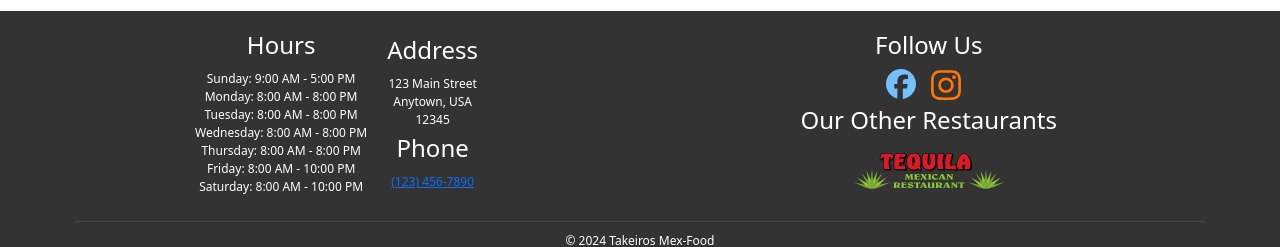
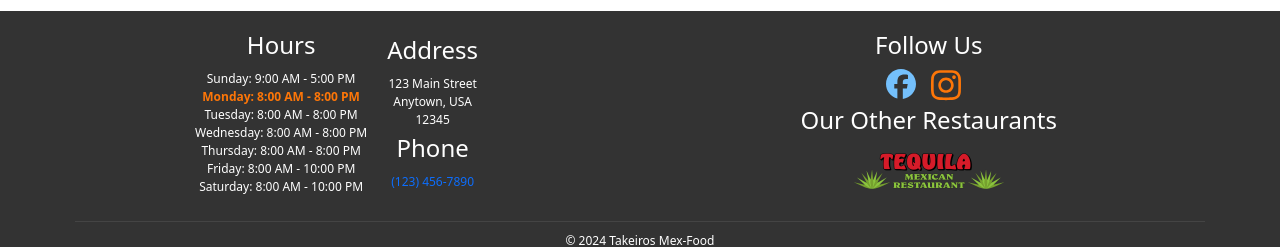
Before and after one commit to lizarose/Takeiros, a React (Vite) app in the folder Takeiros-React/: page / in a window 1280 px wide. Shown: the part 534-781 px from the top of the page. Built offline with nearby package versions, Linux system fonts and the light colour scheme.

Commit message:
Updated CSS with comments. Added UseEffect to highlight the current day hours so it is easier for customers to know if the restaurant is open.

```diff
--- a/Takeiros-React/src/Components/Footer/Footer.css
+++ b/Takeiros-React/src/Components/Footer/Footer.css
@@ -1,3 +1,4 @@
+/* Entire Footer CSS */
 .footer-container {
     background-color: #333;
     color: white;
@@ -16,6 +17,7 @@
     left: 0;
 }
 
+/* Left Side CSS */
 .footer-left {
     flex: 1;
     display: flex;
@@ -24,6 +26,7 @@
     margin-left: 100px;
 }
 
+/* Right Side CSS */
 .footer-right {
     text-align: center;
     flex: 1;
@@ -31,27 +34,23 @@
 
 }
 
+/* Hours, Address, Phone Number Section */
 .footer-section{
     padding-left: 20px;
 }
+
+/* H4 Tags in Footer Section */
 .footer-section h4 {
     margin-bottom: 10px;
 }
 
+/* P Tags in Footer Section */
 .footer-section p {
     margin: 0;
     margin-bottom: 5px;
 }
 
-.footer-right .social-links a {
-    color: white;
-    text-decoration: none;
-}
-
-.footer-right .social-links a:hover {
-    text-decoration: underline;
-}
-
+/* Bottom Footer CSS */
 .footer-bottom {
     margin-top: 20px;
     width: 100%;
@@ -61,21 +60,14 @@
     box-sizing: border-box;
 }
 
-.footer-bottom a {
-    color: white;
-    text-decoration: none;
-}
-
-.footer-bottom a:hover {
-    text-decoration: underline;
-}
-
+/* Tequila's Logo in Footer Right Side */
 .footer-image {
     width: 150px;
     height: auto;
     margin-top: 10px;
 }
 
+/* Facebook Logo on Footer Right Side */
 .facebook-logo {
     width: 30px;
     height: auto;
@@ -83,7 +75,19 @@
     padding-right: 5px;
 }
 
+/* Instagram Logo on Footer Right Side */
 .instagram-logo {
     width: 30px;
     height: auto;
 }
+
+/* Highlights the Current Day in Hours Section */
+.highlight {
+    font-weight: bold;
+    color: #fd7608; /* Highlight color */
+}
+
+/* Phone Number CSS */
+.phoneNumber {
+    text-decoration: none;
+}
--- a/Takeiros-React/src/Components/Footer/Footer.jsx
+++ b/Takeiros-React/src/Components/Footer/Footer.jsx
@@ -1,10 +1,27 @@
-import React from 'react';
+import React, { useEffect } from 'react';
 import './Footer.css';
 import smallTequilaLogo from '../../assets/smallTequilaLogo.png';
 import { FontAwesomeIcon } from '@fortawesome/react-fontawesome';
 import { faFacebook, faInstagram } from '@fortawesome/free-brands-svg-icons';
 
 function Footer() {
+    //This is used to highlight the current day of the week so customers can clearly see what day it is and see the hours highlighted
+    useEffect(() => {
+        // Map days to their corresponding IDs
+        const days = ['sunday', 'monday', 'tuesday', 'wednesday', 'thursday', 'friday', 'saturday'];
+
+        // Get the current day of the week
+        const currentDay = new Date().getDay(); // Returns a number (0 = Sunday, 1 = Monday, etc.)
+
+        // Select the element for the current day
+        const currentDayElement = document.getElementById(days[currentDay]);
+
+        // Add the highlight class
+        if (currentDayElement) {
+            currentDayElement.classList.add('highlight');
+        }
+    }, []);
+
     return (
         <div className="footer-container">
             <div className="footer-left">
@@ -12,16 +29,17 @@ function Footer() {
 
                 {/* //TODO: Update with actual restaurant hours */}
                     <h4>Hours</h4>
-                    <p>
-                        Sunday: 9:00 AM - 5:00 PM<br />
-                        Monday: 8:00 AM - 8:00 PM<br />
-                        Tuesday: 8:00 AM - 8:00 PM<br />
-                        Wednesday: 8:00 AM - 8:00 PM<br />
-                        Thursday: 8:00 AM - 8:00 PM<br />
-                        Friday: 8:00 AM - 10:00 PM<br />
-                        Saturday: 8:00 AM - 10:00 PM<br />
+                    <p id="hours">
+                        <span  id="sunday">Sunday: 9:00 AM - 5:00 PM</span><br />
+                        <span  id="monday">Monday: 8:00 AM - 8:00 PM</span><br />
+                        <span  id="tuesday">Tuesday: 8:00 AM - 8:00 PM</span><br />
+                        <span  id="wednesday">Wednesday: 8:00 AM - 8:00 PM</span><br />
+                        <span  id="thursday">Thursday: 8:00 AM - 8:00 PM</span><br />
+                        <span  id="friday">Friday: 8:00 AM - 10:00 PM</span><br />
+                        <span  id="saturday">Saturday: 8:00 AM - 10:00 PM</span>
                     </p>
                 </div>
+
                 {/* //TODO: Update with actual address */}
                 <div className="footer-section">
                     <h4>Address</h4>
@@ -32,21 +50,18 @@ function Footer() {
                     </p>
 
                     {/* //TODO: Update with actual phone */}
-
                     <h4>Phone</h4>
                     <p>
-                        <a href="tel:+1234567890">(123) 456-7890</a>
+                        <a href="tel:+1234567890" className='phoneNumber'>(123) 456-7890</a>
                     </p>
-
                 </div>
-
-
             </div>
 
             {/* //TODO: Update with actual social media links */}
             <div className="footer-right">
                 <h4>Follow Us</h4>
                 <div className="social-links">
+                     {/* //TODO: Update with actual social media links */}
                     <a href="https://facebook.com" target="_blank" rel="noopener noreferrer">
                     <FontAwesomeIcon icon={faFacebook} style={{color: "#74C0FC",}} className='facebook-logo'/>
                     </a>
@@ -63,8 +78,6 @@ function Footer() {
                 </div>
             </div>
 
-
-            {/* //TODO: Update with Twilio email subscription link */}
             <div className="footer-bottom">
                 <p>&copy; {new Date().getFullYear()} Takeiros Mex-Food</p>
             </div>
```
